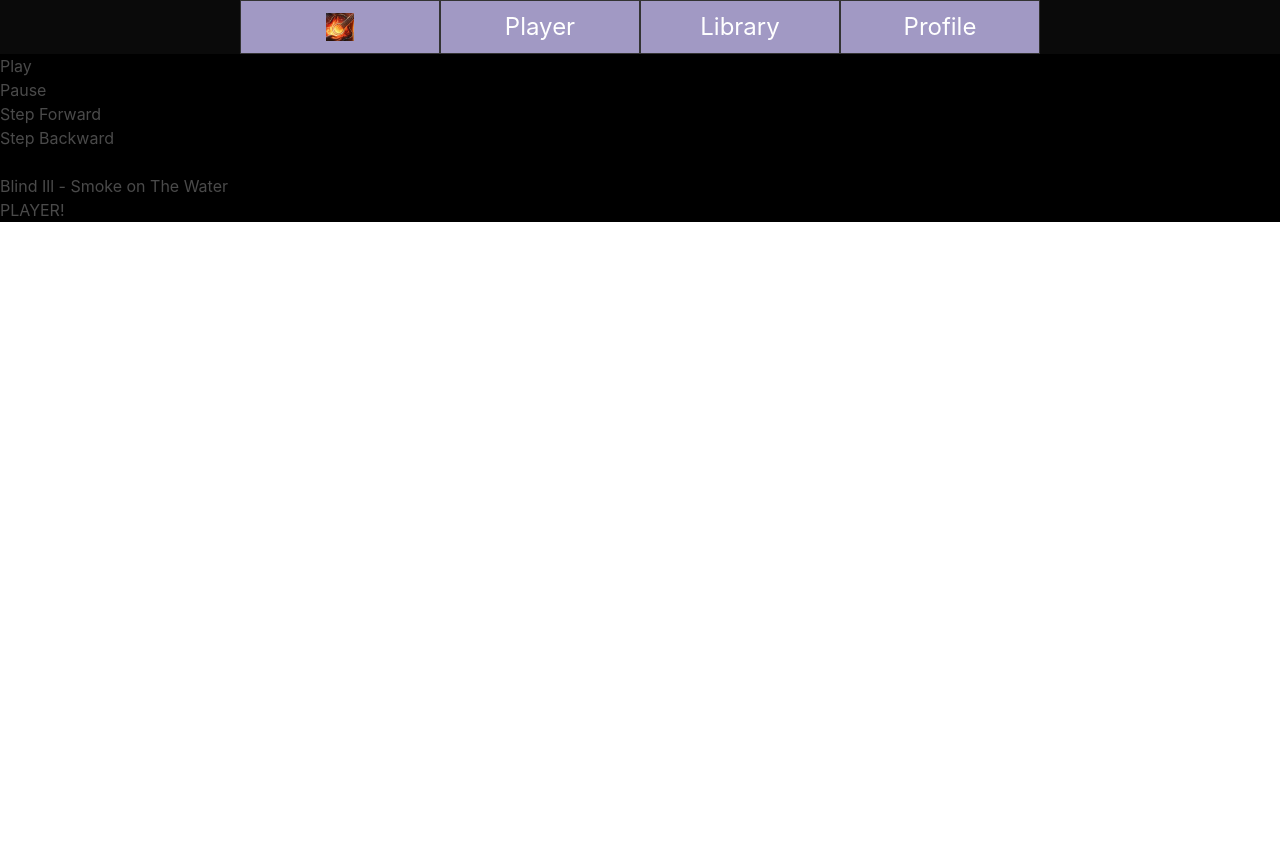
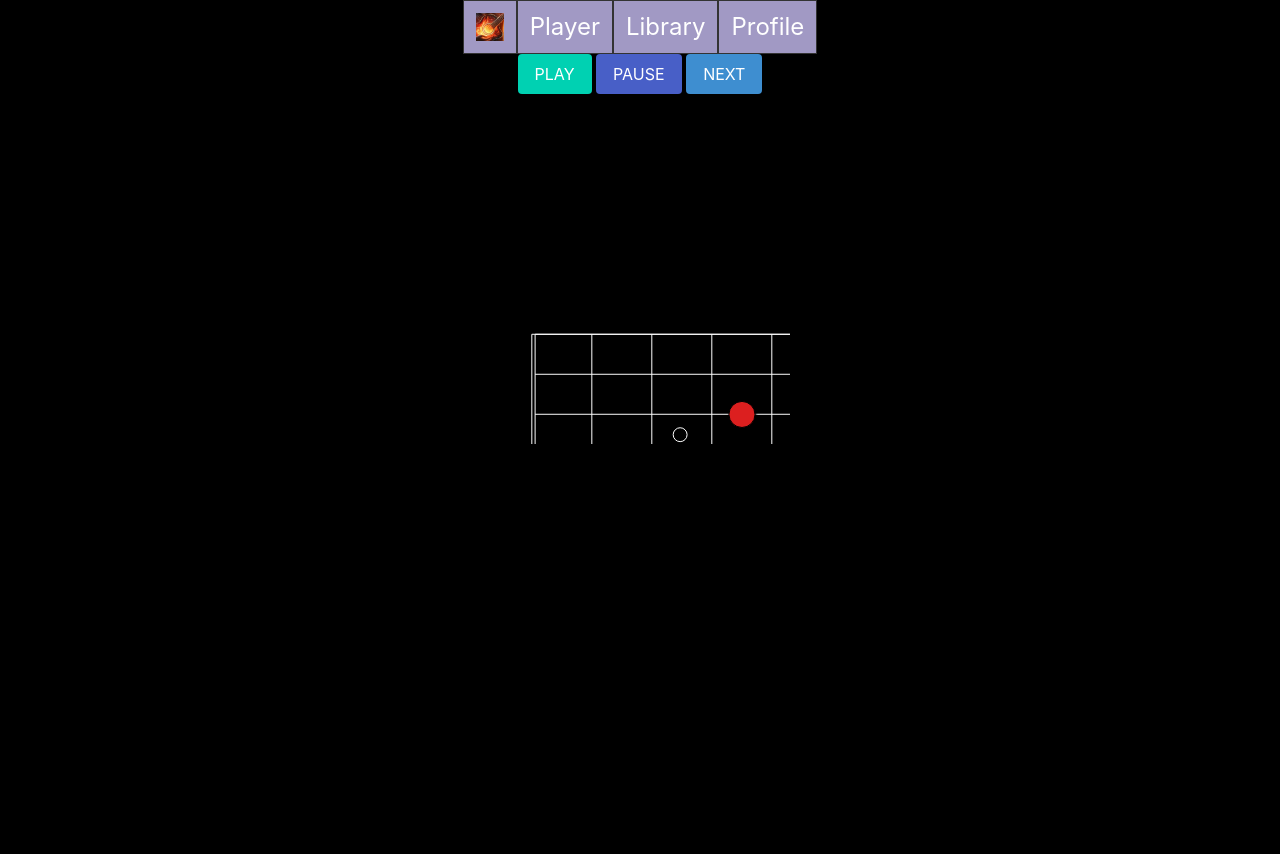
Before and after one commit to Derpy113/testapp1-InstrumentalMagic, a PHP site: page /player.php in a window 1280 px wide. Before the commit the page ends 222 px from the top, so only its background shows below. Run offline with PHP 8.4, Linux system fonts and the light colour scheme.

Commit message:
player changes

```diff
--- a/player.php
+++ b/player.php
@@ -18,10 +18,7 @@
     </style>
 </head>
 <body>
-
-<!--  Ifall användarens enhetsbredd är större än : 500px -> Så skall header vara "uppe på", dvs desktopläge -->
-
-    <!-- meny -->
+    <!-- Header/Menu -->
     <nav class="navbar is-black" role="navigation" aria-label="main navigation">
         <div class="navbar-menu">
             <div class="navbar-start">
@@ -33,19 +30,20 @@
             </div>
         </div>
     </nav>
+    <main>
+    <div class="content-container">
+    <div class="control-buttons">
+            <button class="button is-primary">PLAY</button>
+            <button class="button is-link">PAUSE</button>
+            <button class="button is-info">NEXT</button>
+        </div>
 
-            <div class="text">
-                <p>Play</p>
-                <p>Pause</p>
-                <p>Step Forward</p>
-                <p>Step Backward</p>
-                <p><br>Blind Ill - Smoke on The Water</p>
-            </div>
-            <div class="content">
-                <!-- Lägg till ditt innehåll här -->
-                <p>PLAYER!</p>
-            </div>
-        </div>
+        <figure class="image">
+                    <object data="img/guitar_fretboard.svg" type="image/svg+xml">
+                    </figure>
+                    <svg>Your SVG code here</svg>
+    </div>
+
     </main>
 </body>
 </html>
--- a/style.css
+++ b/style.css
@@ -1,45 +1,96 @@
-.body
-{
+/* Stilmall för startsidan */
+
+/* Bakgrundsfärg */
+body {
     background-color: black;
+}
 
-}
+/* Logotyp */
 .logo {
     width: auto;
     max-height: 200px;
 }
+
+/* Meny */
 .navbar-menu {
     justify-content: center;
     display: flex;
+    background-color: black;
 }
 
 .navbar-start {
     display: flex;
     justify-content: center;
     width: 100%;
-}
-.hero is-black {
-    background-color: black;
+    background-color: black
 }
 
+/* Sidhuvud */
+.hero.is-black {
+    background-color: black;
+    display: flex;
+}
+
+/* Menyknappar */
 .navbar-item {
     font-size: 1.5rem;
-    width: 200px;
+    width: auto;
     border: 1px solid #333;
     justify-content: center;
     background-color: #a199c4;
+}
 
-}
+/* Huvudinnehåll */
 main {
     min-height: 100vh;
     background-color: #000;
     color: #fff;
 }
-.container {
+
+/* Spelarobjekt */
+object {
+    display: flex;
+    transition: transform 0.3s ease;
+    margin-top: 200px;
+    justify-content: center;
+}
+
+
+.content-container {
     display: flex;
     flex-direction: column;
     align-items: center;
     justify-content: center;
-    background-color: black;
 }
 
-/* PLAYER  */
+.content-container svg {
+    width: 100px; /* Eller en annan storlek som passar */
+    height: auto;
+}
+
+/* Media query för att rotera innehållet för små skärmar */
+@media (max-width: 500px) {
+    .content-container, .content-container svg {
+        transform: rotate(-90deg);
+        transform-origin: center;
+    }
+
+}
+@media (max-width: 500px) {
+    .content-container {
+        display: flex;
+        flex-direction: column;
+        align-items: center;
+    }
+
+    .control-buttons, .svg-player {
+        transform-origin: top left;
+    }
+
+    .control-buttons {
+        position: absolute;
+        transform-origin: 200px 200px;
+        left: 0px;
+        top: 50px
+    }
+}
```
Also changed, not shown: img/guitar_fretboard.svg (added), 1 other file.
